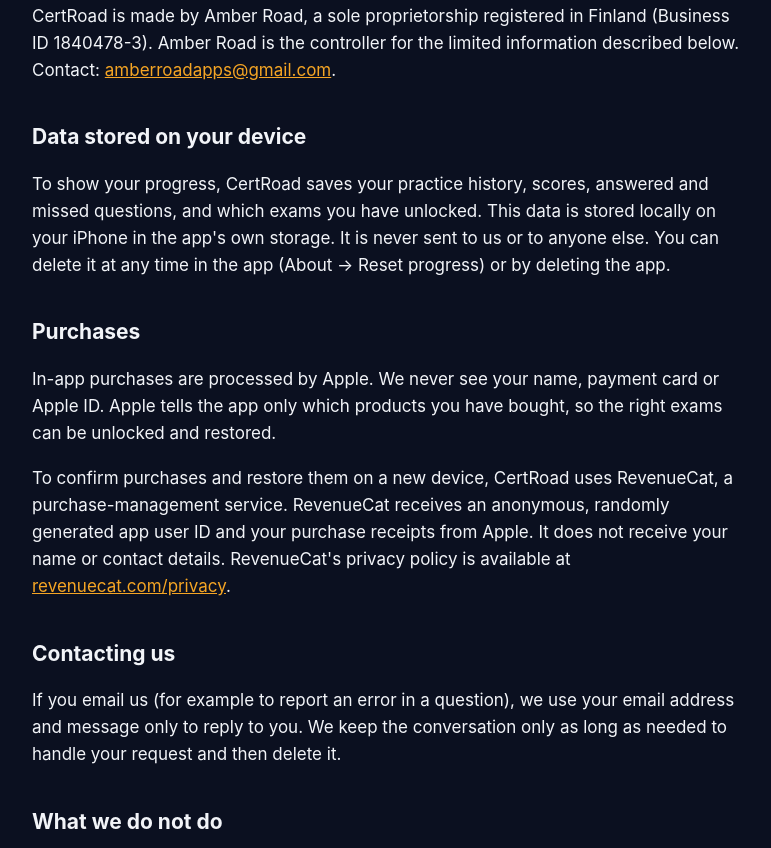
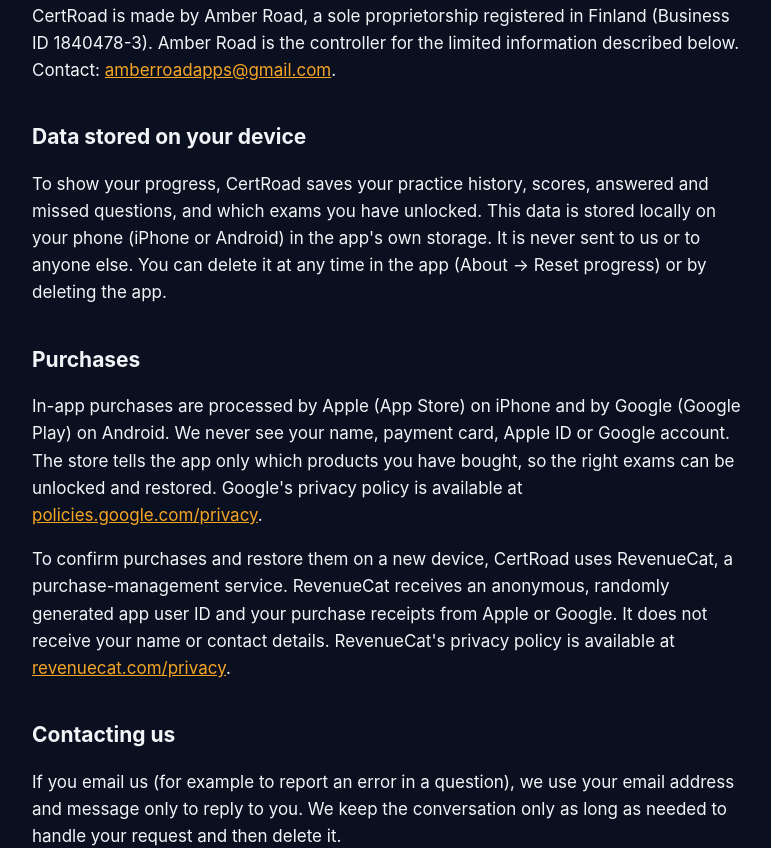
Before and after one commit to lasse33500/amberroad, a plain HTML site: page certroad/privacy.html in a window 1280 px wide. Shown: the part 521-1369 px from the top of the page, without its empty margins (252-1023 px from the left). Drawn offline with Linux system fonts and the light colour scheme.

Commit message:
Privacy policy: Google Play / Android

```diff
--- a/certroad/privacy.html
+++ b/certroad/privacy.html
@@ -4,7 +4,7 @@
 <meta charset="utf-8">
 <meta name="viewport" content="width=device-width, initial-scale=1">
 <title>CertRoad – Privacy Policy</title>
-<meta name="description" content="Privacy policy for the CertRoad iOS app by Amber Road.">
+<meta name="description" content="Privacy policy for the CertRoad app (iPhone and Android) by Amber Road.">
 <link rel="icon" href="../favicon.png">
 <link rel="stylesheet" href="../style.css">
 </head>
@@ -34,11 +34,11 @@
   <p>CertRoad is made by Amber Road, a sole proprietorship registered in Finland (Business ID 1840478-3). Amber Road is the controller for the limited information described below. Contact: <a href="mailto:amberroadapps@gmail.com">amberroadapps@gmail.com</a>.</p>
 
   <h2>Data stored on your device</h2>
-  <p>To show your progress, CertRoad saves your practice history, scores, answered and missed questions, and which exams you have unlocked. This data is stored locally on your iPhone in the app's own storage. It is never sent to us or to anyone else. You can delete it at any time in the app (About → Reset progress) or by deleting the app.</p>
+  <p>To show your progress, CertRoad saves your practice history, scores, answered and missed questions, and which exams you have unlocked. This data is stored locally on your phone (iPhone or Android) in the app's own storage. It is never sent to us or to anyone else. You can delete it at any time in the app (About → Reset progress) or by deleting the app.</p>
 
   <h2>Purchases</h2>
-  <p>In-app purchases are processed by Apple. We never see your name, payment card or Apple ID. Apple tells the app only which products you have bought, so the right exams can be unlocked and restored.</p>
-  <p>To confirm purchases and restore them on a new device, CertRoad uses RevenueCat, a purchase-management service. RevenueCat receives an anonymous, randomly generated app user ID and your purchase receipts from Apple. It does not receive your name or contact details. RevenueCat's privacy policy is available at <a href="https://www.revenuecat.com/privacy">revenuecat.com/privacy</a>.</p>
+  <p>In-app purchases are processed by Apple (App Store) on iPhone and by Google (Google Play) on Android. We never see your name, payment card, Apple ID or Google account. The store tells the app only which products you have bought, so the right exams can be unlocked and restored. Google's privacy policy is available at <a href="https://policies.google.com/privacy">policies.google.com/privacy</a>.</p>
+  <p>To confirm purchases and restore them on a new device, CertRoad uses RevenueCat, a purchase-management service. RevenueCat receives an anonymous, randomly generated app user ID and your purchase receipts from Apple or Google. It does not receive your name or contact details. RevenueCat's privacy policy is available at <a href="https://www.revenuecat.com/privacy">revenuecat.com/privacy</a>.</p>
 
   <h2>Contacting us</h2>
   <p>If you email us (for example to report an error in a question), we use your email address and message only to reply to you. We keep the conversation only as long as needed to handle your request and then delete it.</p>
@@ -63,7 +63,8 @@
     <nav class="links">
       <a href="support.html">Support</a>
       <a href="privacy.html">Privacy Policy</a>
-      <a href="https://www.apple.com/legal/internet-services/itunes/dev/stdeula/">Terms of Use (EULA)</a>
+      <a href="https://www.apple.com/legal/internet-services/itunes/dev/stdeula/">Terms of Use (App Store EULA)</a>
+      <a href="https://play.google.com/about/play-terms/">Google Play Terms</a>
     </nav>
     <p>CertRoad is not affiliated with, endorsed or sponsored by Microsoft. Microsoft and the exam names are trademarks of the Microsoft group of companies.</p>
   </footer>
```
